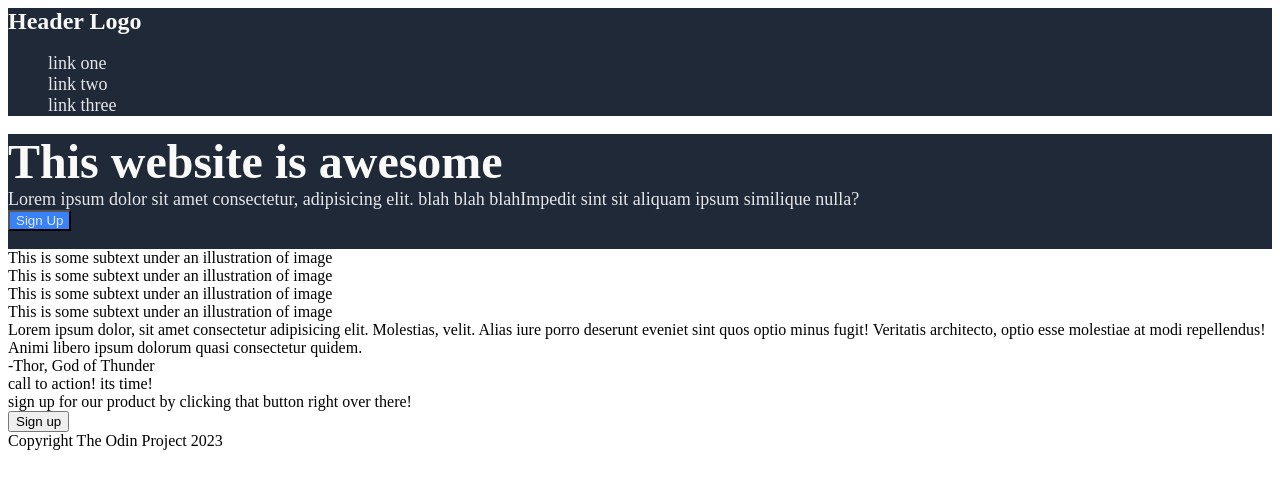
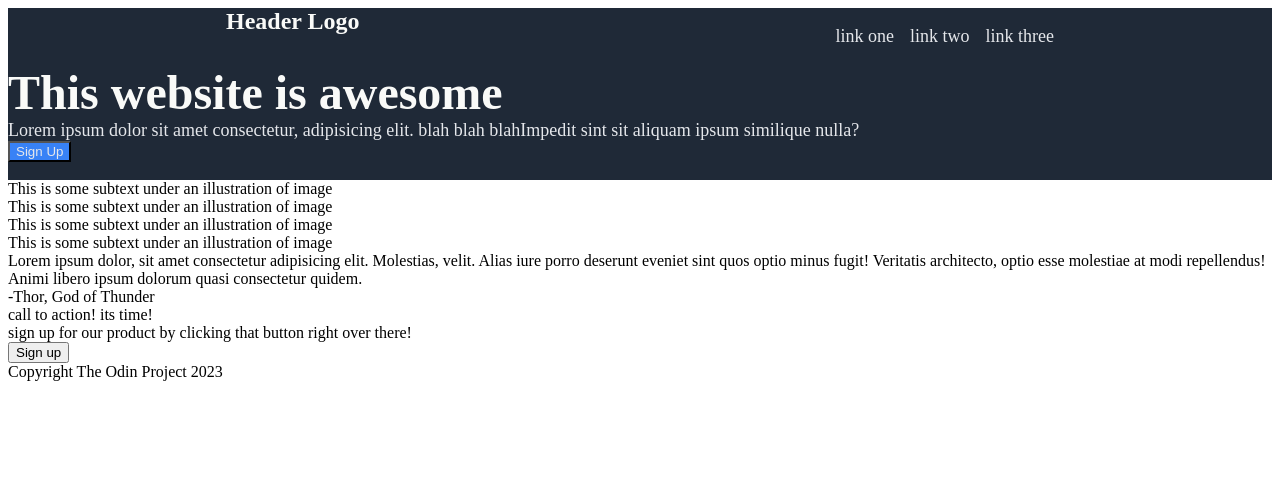
Before and after one commit to lsill24/Landing-Page, a plain HTML site: page index.html in a window 1280 px wide. Drawn offline with Linux system fonts and the light colour scheme.

Commit message:
Made header into flexbox

```diff
--- a/style.css
+++ b/style.css
@@ -1,9 +1,13 @@
 body{
-
+ display: flex;
+ flex-direction: column;
 }
 
 .header{
     background-color: #1F2937;
+    display: flex;
+    justify-content: space-around;
+
 }
 
 .logo{
@@ -15,11 +19,17 @@ body{
 .right-links{
     color: #E5E7EB;
     font-size: 18px;
+    display: flex;
+
+
 
 }
 
 ul{
     list-style: none;
+    display: flex;
+    gap: 16px;
+
 
 }
 
```
